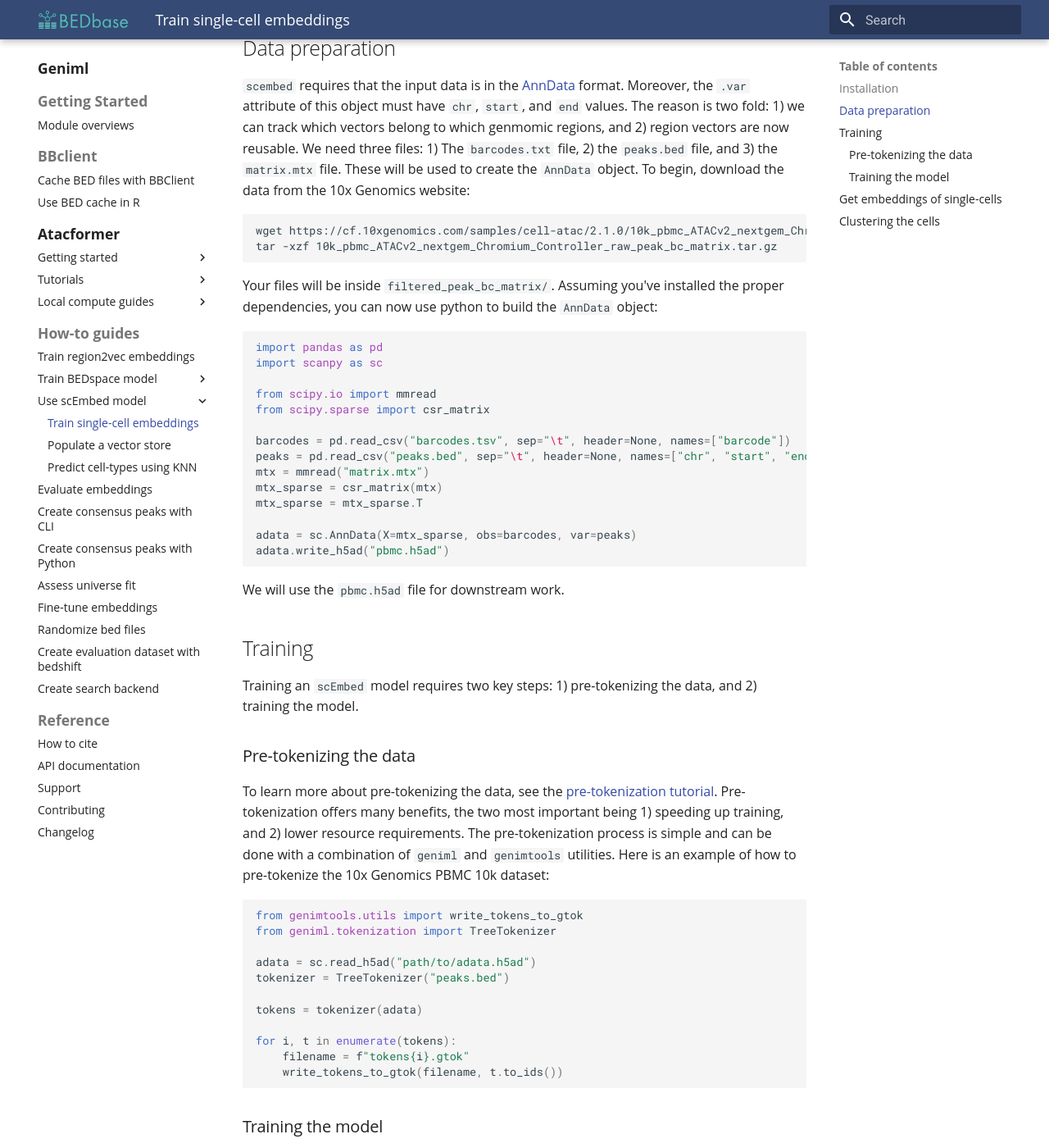
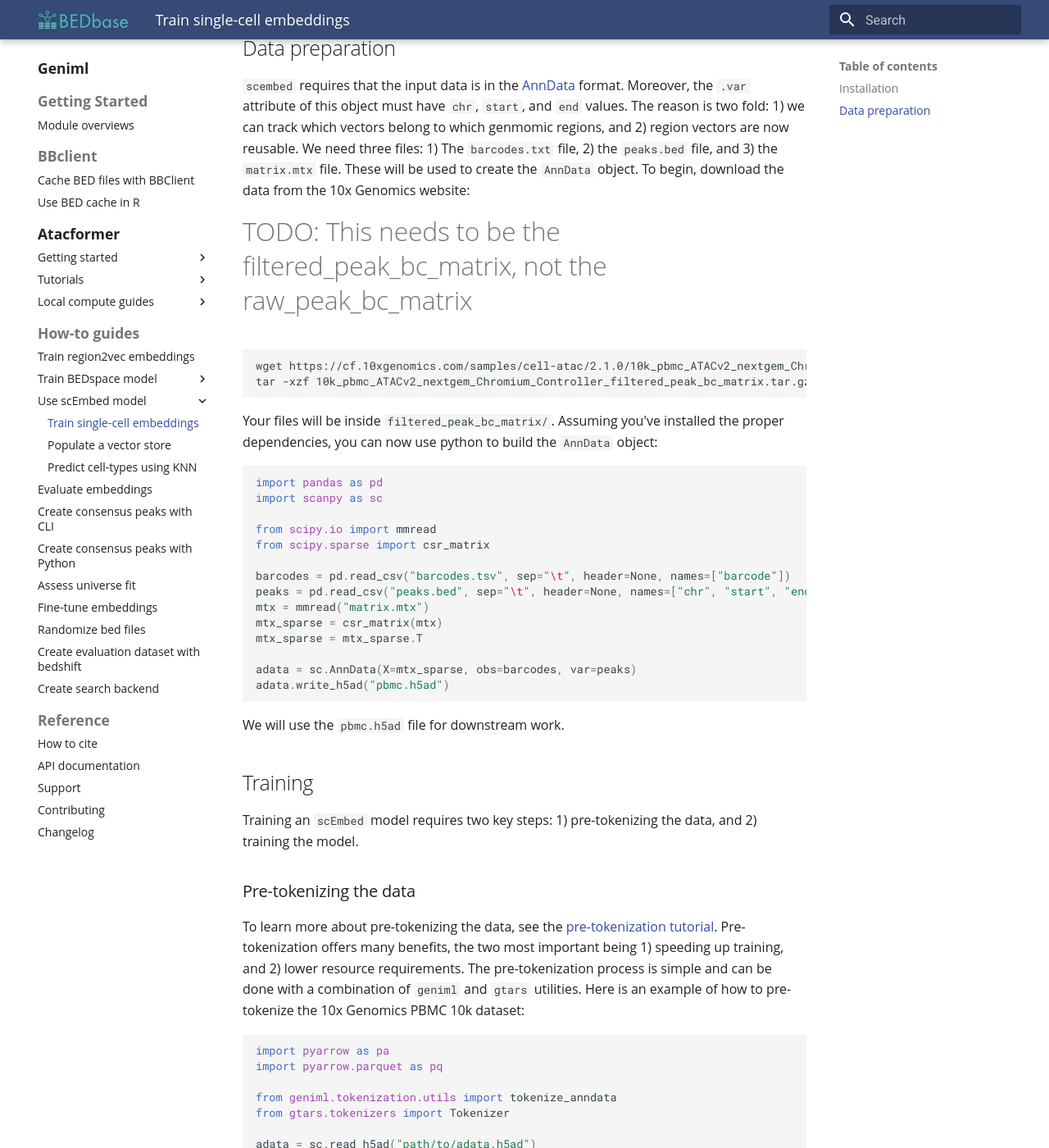
Before and after one commit to databio/bedbase, an MkDocs documentation site: the page built from docs/geniml/tutorials/train-scembed-model.md, in a window 1280 px wide and 1400 px high, scrolled down 641 px. Shown: the whole window at 82% size. Built offline with MkDocs 1.6.1 and Material for MkDocs 9.7.7, drawn with Linux system fonts in a browser that asks for light colours; some of the changed text lies outside the part shown.

Commit message:
tweaks to the scembed documentation

````diff
--- a/docs/geniml/tutorials/train-scembed-model.md
+++ b/docs/geniml/tutorials/train-scembed-model.md
@@ -16,15 +16,17 @@
 Then import `scEmbed` from `geniml`:
 
 ```python
-from geniml.scembed import ScEmbed
+from geniml.scembed.main import ScEmbed
 ```
 
 ## Data preparation
 `scembed` requires that the input data is in the [AnnData](https://anndata.readthedocs.io/en/latest/) format. Moreover, the `.var` attribute of this object must have `chr`, `start`, and `end` values. The reason is two fold: 1) we can track which vectors belong to which genmomic regions, and 2) region vectors are now reusable. We need three files: 1) The `barcodes.txt` file, 2) the `peaks.bed` file, and 3) the `matrix.mtx` file. These will be used to create the `AnnData` object. To begin, download the data from the 10x Genomics website:
 
+# TODO: This needs to be the filtered_peak_bc_matrix, not the raw_peak_bc_matrix
+
 ```bash
-wget https://cf.10xgenomics.com/samples/cell-atac/2.1.0/10k_pbmc_ATACv2_nextgem_Chromium_Controller/10k_pbmc_ATACv2_nextgem_Chromium_Controller_raw_peak_bc_matrix.tar.gz
-tar -xzf 10k_pbmc_ATACv2_nextgem_Chromium_Controller_raw_peak_bc_matrix.tar.gz
+wget https://cf.10xgenomics.com/samples/cell-atac/2.1.0/10k_pbmc_ATACv2_nextgem_Chromium_Controller/10k_pbmc_ATACv2_nextgem_Chromium_Controller_filtered_peak_bc_matrix.tar.gz
+tar -xzf 10k_pbmc_ATACv2_nextgem_Chromium_Controller_filtered_peak_bc_matrix.tar.gz
 ```
 
 Your files will be inside `filtered_peak_bc_matrix/`. Assuming you've installed the proper dependencies, you can now use python to build the `AnnData` object:
@@ -53,20 +55,27 @@
 Training an `scEmbed` model requires two key steps: 1) pre-tokenizing the data, and 2) training the model.
 
 ### Pre-tokenizing the data
-To learn more about pre-tokenizing the data, see the [pre-tokenization tutorial](./pre-tokenization.md). Pre-tokenization offers many benefits, the two most important being 1) speeding up training, and 2) lower resource requirements. The pre-tokenization process is simple and can be done with a combination of `geniml` and `genimtools` utilities. Here is an example of how to pre-tokenize the 10x Genomics PBMC 10k dataset:
+To learn more about pre-tokenizing the data, see the [pre-tokenization tutorial](./pre-tokenization.md). Pre-tokenization offers many benefits, the two most important being 1) speeding up training, and 2) lower resource requirements. The pre-tokenization process is simple and can be done with a combination of `geniml` and `gtars` utilities. Here is an example of how to pre-tokenize the 10x Genomics PBMC 10k dataset:
 
 ```python
-from genimtools.utils import write_tokens_to_gtok
-from geniml.tokenization import TreeTokenizer
+import pyarrow as pa
+import pyarrow.parquet as pq
+
+from geniml.tokenization.utils import tokenize_anndata
+from gtars.tokenizers import Tokenizer
 
 adata = sc.read_h5ad("path/to/adata.h5ad")
-tokenizer = TreeTokenizer("peaks.bed")
+tokenizer = Tokenizer("peaks.bed")
 
-tokens = tokenizer(adata)
-
-for i, t in enumerate(tokens):
-    filename = f"tokens{i}.gtok"
-    write_tokens_to_gtok(filename, t.to_ids())
+# ensure that the data is in csr format (this speeds up tokenization)
+adata.X = adata.X.tocsr()
+tokenized_cells = tokenize_anndata(
+    adata,
+    tokenizer
+)
+cells = [t['input_ids'] for t in tokenized_cells]
+table = pa.table({'tokens': pa.array(cells, type=pa.list_(pa.int32()))})
+pq.write_table(table, '/path/to/tokens.parquet')
 ```
 
 ### Training the model
@@ -77,15 +86,10 @@
 
 from geniml.region2vec.utils import Region2VecDataset
 
-dataset = Region2VecDataset("path/to/tokens")
+dataset = Region2VecDataset("/path/to/tokens.parquet")
 
-model = ScEmbed(
-    tokenizer=tokenizer,
-)
-model.train(
-    dataset,
-    epochs=100,
-)
+model = ScEmbed(tokenizer=tokenizer)
+model.train(dataset, epochs=100)
 ```
 
 We can then export the model for upload to huggingface:
````
